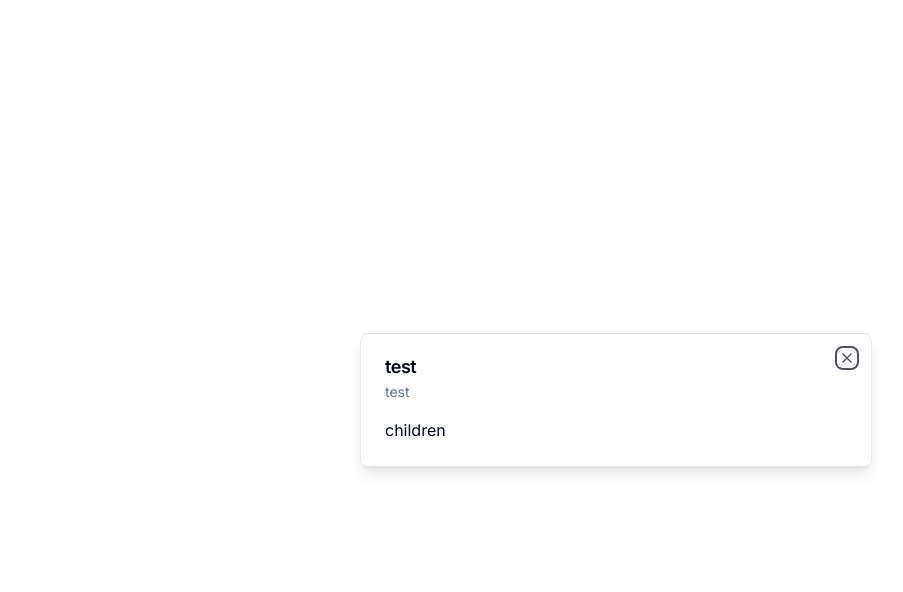
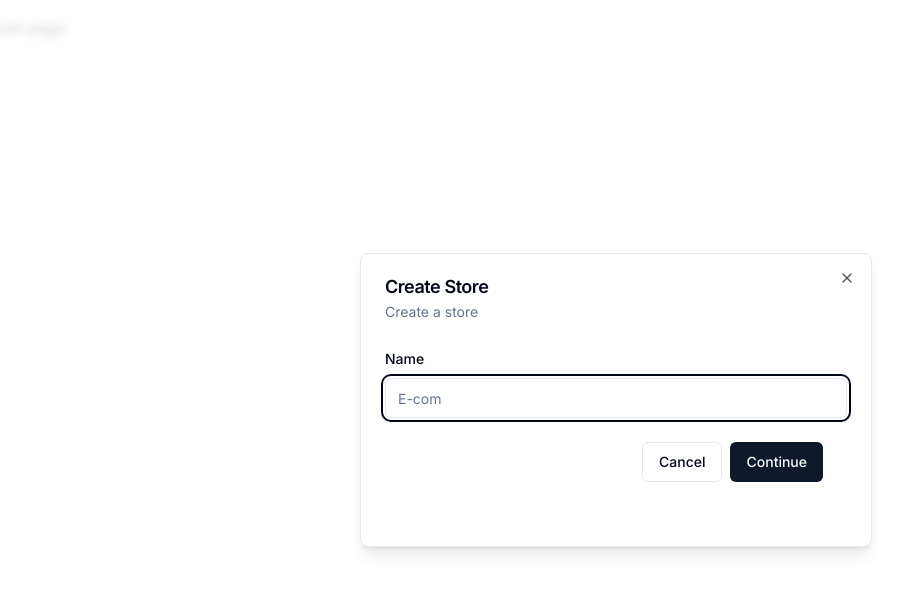
Before and after one commit to ppalladio/E-comm, a Next.js app: page / in a window 1280 px wide. Shown: the top 592 px of the page, without its empty margins (24-927 px from the left). Built offline with nearby package versions, Linux system fonts and the light colour scheme.

Commit message:
create store form struc

```diff
--- a/app/(root)/page.tsx
+++ b/app/(root)/page.tsx
@@ -1,13 +1,24 @@
 'use client';
 import Modal from '@/components/ui/modal';
+import { useStoreModal } from '@/hooks/useStoreModal';
 import { UserButton } from '@clerk/nextjs';
+import { useEffect } from 'react';
 
 const SetupPage = () => {
+	const onOpen = useStoreModal((state)=>state.onOpen)
+	const isOpen = useStoreModal((state)=>state.isOpen)
+
+	useEffect(() => {
+	  if(!isOpen) {
+		onOpen()
+	  }
+
+	}, [isOpen, onOpen])
+
     return (
         <div className="p-4">
-            <Modal title="test" description="test" isOpen onClose={() => {}}>
-                children
-            </Modal>
+
+		 root page
         </div>
     );
 };
--- a/app/layout.tsx
+++ b/app/layout.tsx
@@ -1,8 +1,10 @@
-import './globals.css';
 import type { Metadata } from 'next';
 import { Inter } from 'next/font/google';
+
 import { ClerkProvider } from '@clerk/nextjs';
 import ModalProvider from '@/providers/ModalProvider';
+
+import './globals.css';
 
 const inter = Inter({ subsets: ['latin'] });
 
--- a/components/modals/storeModal.tsx
+++ b/components/modals/storeModal.tsx
@@ -1,19 +1,74 @@
 'use client';
-
+import { useForm } from 'react-hook-form';
 import { useStoreModal } from '@/hooks/useStoreModal';
 import Modal from '@/components/ui/modal';
-
+import * as z from 'zod';
+import { zodResolver } from '@hookform/resolvers/zod';
+import {
+    Form,
+    FormControl,
+    FormField,
+    FormItem,
+    FormLabel,
+	FormMessage,
+} from '@/components/ui/form';
+import { Input } from '@/components/ui/input';
+import { Button } from '@/components/ui/button';
+const formSchema = z.object({
+    name: z.string().min(1),
+});
 export const StoreModal = () => {
     const storeModal = useStoreModal();
 
-	return (
+    const form = useForm<z.infer<typeof formSchema>>({
+        resolver: zodResolver(formSchema),
+        defaultValues: {
+            name: '',
+        },
+    });
+    const onSubmit = async (value: z.infer<typeof formSchema>) => {
+        console.log(value);
+    };
+    return (
         <Modal
             title="Create Store"
             description="Create a store"
             isOpen={storeModal.isOpen}
             onClose={storeModal.onClose}
         >
-            Future Create Store Form
+            <div>
+                <div className="space-y-4 py-2 pb-4">
+                    <Form {...form}>
+                        <form onSubmit={form.handleSubmit(onSubmit)}>
+                            <FormField
+                                control={form.control}
+                                name="name"
+                                render={({ field }) => (
+                                    <FormItem>
+                                        <FormLabel>Name</FormLabel>
+                                        <FormControl>
+                                            <Input
+                                                placeholder="E-com"
+                                                {...field}
+                                            />
+                                        </FormControl>
+										<FormMessage/>
+                                    </FormItem>
+                                )}
+                            />
+                            <div className="p-6 space-x-2 flex items-center justify-end w-full">
+                                <Button
+                                    variant="outline"
+                                    onClick={storeModal.onClose}
+                                >
+                                    Cancel
+                                </Button>
+                                <Button type='submit'>Continue</Button>
+                            </div>
+                        </form>
+                    </Form>
+                </div>
+            </div>
         </Modal>
     );
 };
--- /dev/null
+++ b/components/ui/form.tsx
@@ -0,0 +1,176 @@
+import * as React from "react"
+import * as LabelPrimitive from "@radix-ui/react-label"
+import { Slot } from "@radix-ui/react-slot"
+import {
+  Controller,
+  ControllerProps,
+  FieldPath,
+  FieldValues,
+  FormProvider,
+  useFormContext,
+} from "react-hook-form"
+
+import { cn } from "@/lib/utils"
+import { Label } from "@/components/ui/label"
+
+const Form = FormProvider
+
+type FormFieldContextValue<
+  TFieldValues extends FieldValues = FieldValues,
+  TName extends FieldPath<TFieldValues> = FieldPath<TFieldValues>
+> = {
+  name: TName
+}
+
+const FormFieldContext = React.createContext<FormFieldContextValue>(
+  {} as FormFieldContextValue
+)
+
+const FormField = <
+  TFieldValues extends FieldValues = FieldValues,
+  TName extends FieldPath<TFieldValues> = FieldPath<TFieldValues>
+>({
+  ...props
+}: ControllerProps<TFieldValues, TName>) => {
+  return (
+    <FormFieldContext.Provider value={{ name: props.name }}>
+      <Controller {...props} />
+    </FormFieldContext.Provider>
+  )
+}
+
+const useFormField = () => {
+  const fieldContext = React.useContext(FormFieldContext)
+  const itemContext = React.useContext(FormItemContext)
+  const { getFieldState, formState } = useFormContext()
+
+  const fieldState = getFieldState(fieldContext.name, formState)
+
+  if (!fieldContext) {
+    throw new Error("useFormField should be used within <FormField>")
+  }
+
+  const { id } = itemContext
+
+  return {
+    id,
+    name: fieldContext.name,
+    formItemId: `${id}-form-item`,
+    formDescriptionId: `${id}-form-item-description`,
+    formMessageId: `${id}-form-item-message`,
+    ...fieldState,
+  }
+}
+
+type FormItemContextValue = {
+  id: string
+}
+
+const FormItemContext = React.createContext<FormItemContextValue>(
+  {} as FormItemContextValue
+)
+
+const FormItem = React.forwardRef<
+  HTMLDivElement,
+  React.HTMLAttributes<HTMLDivElement>
+>(({ className, ...props }, ref) => {
+  const id = React.useId()
+
+  return (
+    <FormItemContext.Provider value={{ id }}>
+      <div ref={ref} className={cn("space-y-2", className)} {...props} />
+    </FormItemContext.Provider>
+  )
+})
+FormItem.displayName = "FormItem"
+
+const FormLabel = React.forwardRef<
+  React.ElementRef<typeof LabelPrimitive.Root>,
+  React.ComponentPropsWithoutRef<typeof LabelPrimitive.Root>
+>(({ className, ...props }, ref) => {
+  const { error, formItemId } = useFormField()
+
+  return (
+    <Label
+      ref={ref}
+      className={cn(error && "text-destructive", className)}
+      htmlFor={formItemId}
+      {...props}
+    />
+  )
+})
+FormLabel.displayName = "FormLabel"
+
+const FormControl = React.forwardRef<
+  React.ElementRef<typeof Slot>,
+  React.ComponentPropsWithoutRef<typeof Slot>
+>(({ ...props }, ref) => {
+  const { error, formItemId, formDescriptionId, formMessageId } = useFormField()
+
+  return (
+    <Slot
+      ref={ref}
+      id={formItemId}
+      aria-describedby={
+        !error
+          ? `${formDescriptionId}`
+          : `${formDescriptionId} ${formMessageId}`
+      }
+      aria-invalid={!!error}
+      {...props}
+    />
+  )
+})
+FormControl.displayName = "FormControl"
+
+const FormDescription = React.forwardRef<
+  HTMLParagraphElement,
+  React.HTMLAttributes<HTMLParagraphElement>
+>(({ className, ...props }, ref) => {
+  const { formDescriptionId } = useFormField()
+
+  return (
+    <p
+      ref={ref}
+      id={formDescriptionId}
+      className={cn("text-sm text-muted-foreground", className)}
+      {...props}
+    />
+  )
+})
+FormDescription.displayName = "FormDescription"
+
+const FormMessage = React.forwardRef<
+  HTMLParagraphElement,
+  React.HTMLAttributes<HTMLParagraphElement>
+>(({ className, children, ...props }, ref) => {
+  const { error, formMessageId } = useFormField()
+  const body = error ? String(error?.message) : children
+
+  if (!body) {
+    return null
+  }
+
+  return (
+    <p
+      ref={ref}
+      id={formMessageId}
+      className={cn("text-sm font-medium text-destructive", className)}
+      {...props}
+    >
+      {body}
+    </p>
+  )
+})
+FormMessage.displayName = "FormMessage"
+
+export {
+  useFormField,
+  Form,
+  FormItem,
+  FormLabel,
+  FormControl,
+  FormDescription,
+  FormMessage,
+  FormField,
+}
--- /dev/null
+++ b/components/ui/input.tsx
@@ -0,0 +1,25 @@
+import * as React from "react"
+
+import { cn } from "@/lib/utils"
+
+export interface InputProps
+  extends React.InputHTMLAttributes<HTMLInputElement> {}
+
+const Input = React.forwardRef<HTMLInputElement, InputProps>(
+  ({ className, type, ...props }, ref) => {
+    return (
+      <input
+        type={type}
+        className={cn(
+          "flex h-10 w-full rounded-md border border-input bg-background px-3 py-2 text-sm ring-offset-background file:border-0 file:bg-transparent file:text-sm file:font-medium placeholder:text-muted-foreground focus-visible:outline-none focus-visible:ring-2 focus-visible:ring-ring focus-visible:ring-offset-2 disabled:cursor-not-allowed disabled:opacity-50",
+          className
+        )}
+        ref={ref}
+        {...props}
+      />
+    )
+  }
+)
+Input.displayName = "Input"
+
+export { Input }
--- /dev/null
+++ b/components/ui/label.tsx
@@ -0,0 +1,26 @@
+"use client"
+
+import * as React from "react"
+import * as LabelPrimitive from "@radix-ui/react-label"
+import { cva, type VariantProps } from "class-variance-authority"
+
+import { cn } from "@/lib/utils"
+
+const labelVariants = cva(
+  "text-sm font-medium leading-none peer-disabled:cursor-not-allowed peer-disabled:opacity-70"
+)
+
+const Label = React.forwardRef<
+  React.ElementRef<typeof LabelPrimitive.Root>,
+  React.ComponentPropsWithoutRef<typeof LabelPrimitive.Root> &
+    VariantProps<typeof labelVariants>
+>(({ className, ...props }, ref) => (
+  <LabelPrimitive.Root
+    ref={ref}
+    className={cn(labelVariants(), className)}
+    {...props}
+  />
+))
+Label.displayName = LabelPrimitive.Root.displayName
+
+export { Label }
--- a/package.json
+++ b/package.json
@@ -10,7 +10,9 @@
     },
     "dependencies": {
         "@clerk/nextjs": "^4.25.4",
+        "@hookform/resolvers": "^3.3.2",
         "@radix-ui/react-dialog": "^1.0.5",
+        "@radix-ui/react-label": "^2.0.2",
         "@radix-ui/react-slot": "^1.0.2",
         "class-variance-authority": "^0.7.0",
         "clsx": "^2.0.0",
@@ -18,8 +20,10 @@
         "next": "13.5.4",
         "react": "^18",
         "react-dom": "^18",
+        "react-hook-form": "^7.47.0",
         "tailwind-merge": "^1.14.0",
         "tailwindcss-animate": "^1.0.7",
+        "zod": "^3.22.4",
         "zustand": "^4.4.3"
     },
     "devDependencies": {
--- a/providers/ModalProvider.tsx
+++ b/providers/ModalProvider.tsx
@@ -1,6 +1,6 @@
 'use client';
 
-import { StoreModal } from '@/components/modals/storeModal';
+import { StoreModal } from '@/components/modals/StoreModal';
 import { useEffect, useState } from 'react';
 
 const ModalProvider = () => {
```
Also changed, not shown: 1 other file (tests, documents, lock files or other folders).
